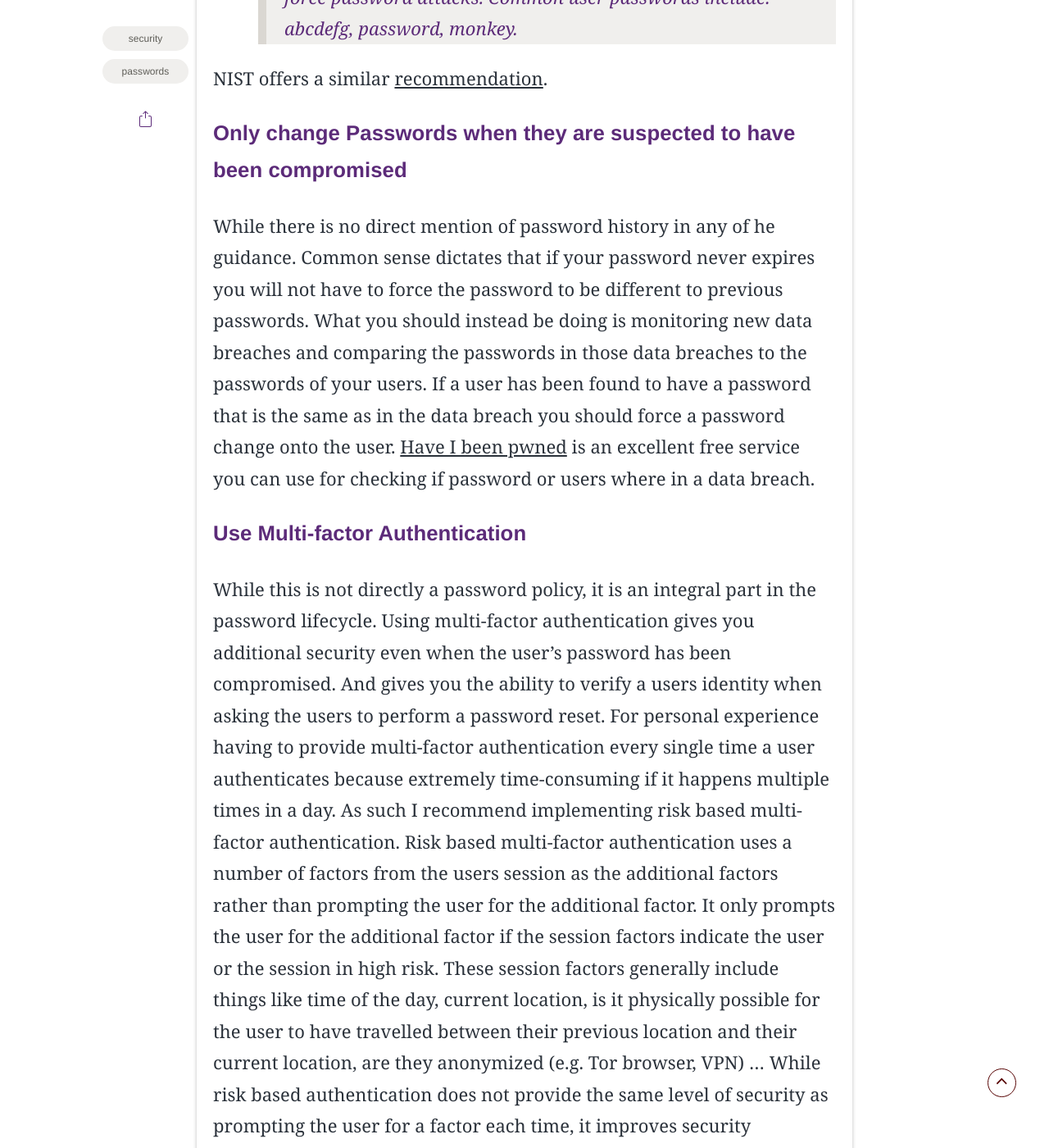
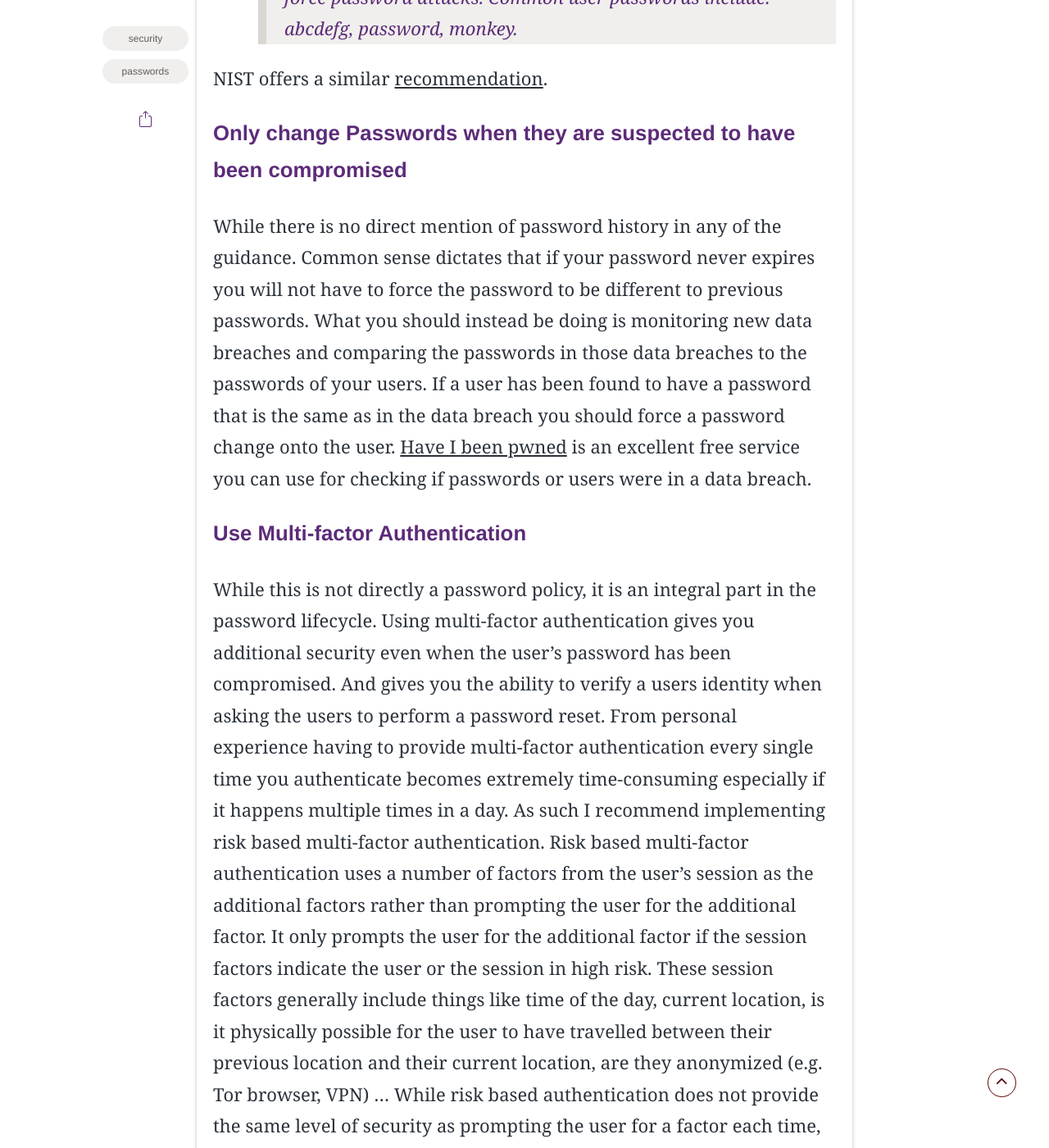
Before and after one commit to Cyber-Unicorn-42/cyber-unicorn-42.github.io, a Jekyll site: the page built from _posts/2021-08-07-password-policies.markdown, in a window 1280 px wide and 1400 px high, scrolled down 5847 px. Shown: the whole window at 82% size. Built offline with Jekyll 4.4.1, drawn with Linux system fonts in a browser that asks for light colours; some web fonts are replaced; some of the changed text lies outside the part shown.

Commit message:
More spelling and grammer fixes on password policy post

```diff
--- a/_posts/2021-08-07-password-policies.markdown
+++ b/_posts/2021-08-07-password-policies.markdown
@@ -18,7 +18,7 @@ Let's break down each of the rules that are commonly in place.
 This one is actually not bad. 8 characters gives quite a wide variety of possible combinations. Longer is better but 8 is generally enough.
 
 ### Passwords should be complex i.e. 1 uppercase, 1 lowercase, 1 number and 1 symbol
-This rule has been proven over and over again to not work. The reason for this is fairly simple we all substitute the same characters. And why do we all replace the same characters because they are visually very close. We also tend to fall back on things we already know, so most will put a capital at the start and a punctuation at the end.
+This rule has been proven over and over again to not work. The reason for this is fairly simple, we all substitute the same characters. And why do we all replace the same characters because they are visually very close. We also tend to fall back on things we already know, so most will put a capital at the start and a punctuation at the end.
 Let's take the [classic](https://xkcd.com/936/) "correct horse battery staple". If you were to ask random people to make this "secure" you will find  that they will do one or more of the following:
 * Capital the C fro correct
 * Capital the first letter of each word
@@ -67,11 +67,11 @@ Rather than enforcing arbitrary rules on password you should be using a list of
 NIST offers a similar [recommendation](https://pages.nist.gov/800-63-3/sp800-63b.html#appA).
 
 ### Only change Passwords when they are suspected to have been compromised
-While there is no direct mention of password history in any of he guidance. Common sense dictates that if your password never expires you will not have to force the password to be different to previous passwords. What you should instead be doing is monitoring new data breaches and comparing the passwords in those data breaches to the passwords of your users. If a user has been found to have a password that is the same as in the data breach you should force a password change onto the user. [Have I been pwned](https://haveibeenpwned.com/) is an excellent free service you can use for checking if password or users where in a data breach.
+While there is no direct mention of password history in any of the guidance. Common sense dictates that if your password never expires you will not have to force the password to be different to previous passwords. What you should instead be doing is monitoring new data breaches and comparing the passwords in those data breaches to the passwords of your users. If a user has been found to have a password that is the same as in the data breach you should force a password change onto the user. [Have I been pwned](https://haveibeenpwned.com/) is an excellent free service you can use for checking if passwords or users were in a data breach.
 
 ### Use Multi-factor Authentication
 While this is not directly a password policy, it is an integral part in the password lifecycle. Using multi-factor authentication gives you additional security even when the user's password has been compromised. And gives you the ability to verify a users identity when asking the users to perform a password reset.
-For personal experience having to provide multi-factor authentication every single time a user authenticates because extremely time-consuming if it happens multiple times in a day. As such I recommend implementing risk based multi-factor authentication. Risk based multi-factor authentication uses a number of factors from the users session as the additional factors rather than prompting the user for the additional factor. It only prompts the user for the additional factor if the session factors indicate the user or the session in high risk. These session factors generally include things like time of the day, current location, is it physically possible for the user to have travelled between their previous location and their current location, are they anonymized (e.g. Tor browser, VPN) ...
+From personal experience having to provide multi-factor authentication every single time you authenticate becomes extremely time-consuming especially if it happens multiple times in a day. As such I recommend implementing risk based multi-factor authentication. Risk based multi-factor authentication uses a number of factors from the user's session as the additional factors rather than prompting the user for the additional factor. It only prompts the user for the additional factor if the session factors indicate the user or the session in high risk. These session factors generally include things like time of the day, current location, is it physically possible for the user to have travelled between their previous location and their current location, are they anonymized (e.g. Tor browser, VPN) ...
 While risk based authentication does not provide the same level of security as prompting the user for a factor each time, it improves security significantly while also reducing user friction significantly.
 
 ## Final thoughts
```
Also changed, not shown: other parts of _posts/2021-08-07-password-policies.markdown (+5 -5 lines).
